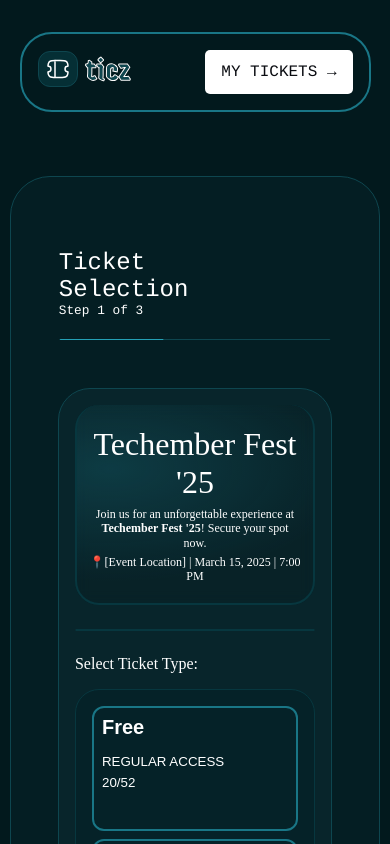
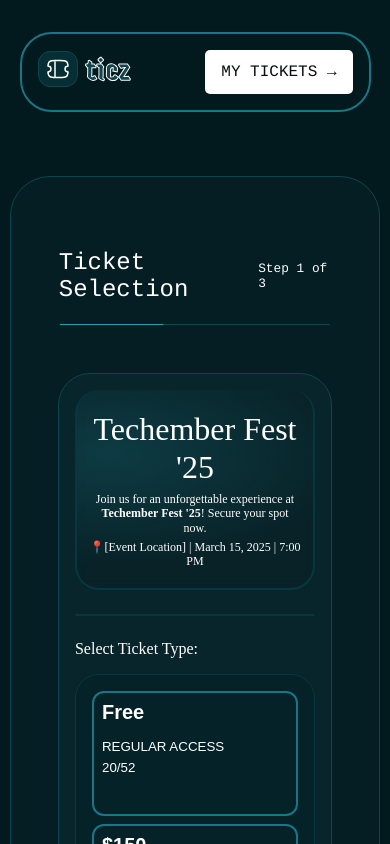
Before and after one commit to Siddami/conference_ticket_generator, a React (Vite) app: page / in a window 390 px wide. Shown: the top 844 px of the page. Built offline with nearby package versions, Linux system fonts and the light colour scheme; a web font is replaced by a local one.

Commit message:
fix: changed global height and width

```diff
--- a/src/index.css
+++ b/src/index.css
@@ -17,7 +17,6 @@ body{
   border-radius: 0px;
   background: radial-gradient(52.52% 32.71% at 50% 97.66%, rgba(36, 160, 181, 0.2) 0%, rgba(36, 160, 181, 0) 100%), #02191D;
   min-height: 100vh;
-  width: 100%;
 }
 
 .Layout{
@@ -31,9 +30,8 @@ body{
   flex-direction: column;
   align-items: center;
   gap: 32px;
-  max-width: 800px;
-  width: 90%;
-  min-height: 858px;
+  max-width: 1000px;
+  width: 100%;
   height: auto;
   background: #041E23;
   border: 1px solid #0E464F;
@@ -134,9 +132,8 @@ body{
 
   .heading-text{
     padding-inline: 1rem;
-    flex-direction: column;
-    align-items: flex-start;
-    width: 80%;
+    align-items: center;
+    justify-content: space-between;
     }
 
     .heading-text h1{
```
